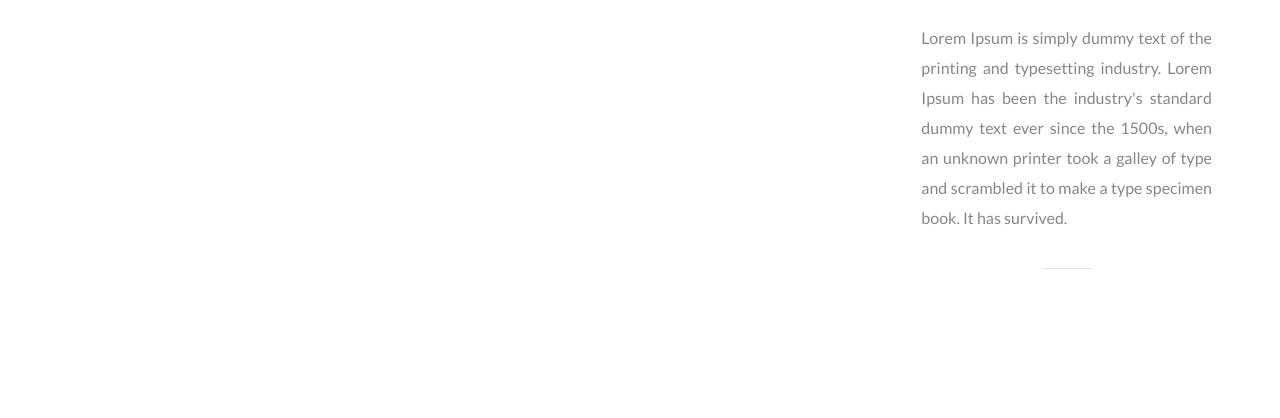
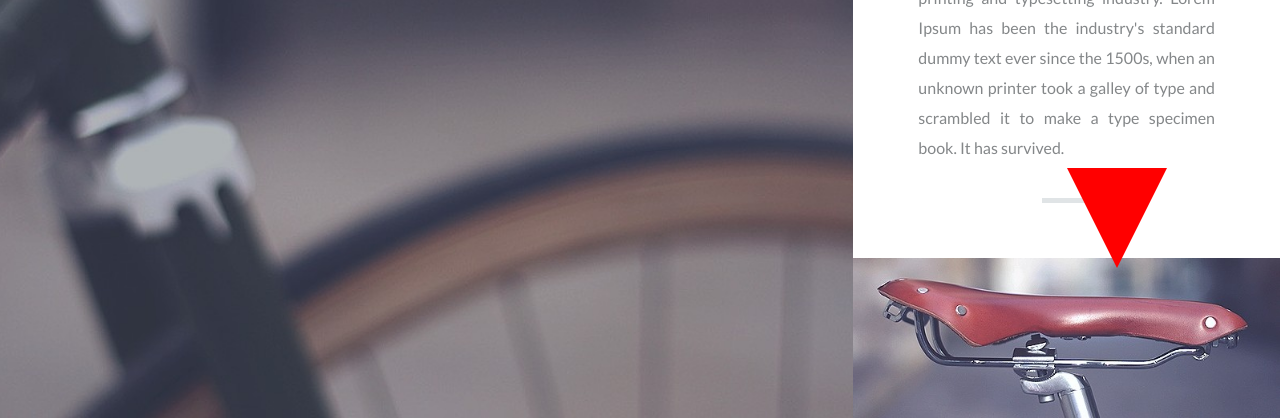
Before and after one commit to FuryCydonian/bicycle, a website: page src/index.pug in a window 1280 px wide. Shown: the part 1482-1900 px from the top of the page. Before the commit the page ends 1756 px from the top, so only its background shows below. Drawn offline with nearby package versions, Linux system fonts and the light colour scheme; files that its build step writes are made by us from their sources.

Commit message:
add images in brand block 1

```diff
--- a/src/styles/brands.scss
+++ b/src/styles/brands.scss
@@ -19,10 +19,24 @@
     }
 
     &__content {
-
+        padding: 70px 65px 55px 65px;
+        position: relative;
+        &::after {
+            content: '';
+            position: absolute;
+            bottom: -10px;
+            left: 50%;
+            // margin-left: -8%;
+            width: 0;
+            height: 0;
+            border-left: 50px solid transparent;
+            border-right: 50px solid transparent;
+            border-top: 100px solid red;
+        }
     }
 
     &__image {
+        padding: 0 0 37.51% 0;
         flex: 1 0 100%;
         background: url(/build/img/brands/brands__image_1.jpg) center / cover no-repeat;
     }
@@ -30,12 +44,19 @@
 }
 
 .item {
-
+    display: block;
+    position: relative;
+    height: 100%;
     &__logo {
 
     }
 
     &__image {
+        position: absolute;
+        width: 100%;
+        height: 100%;
+        top: 0;
+        left: 0;
         flex: 1 0 100%;
         background: url(/build/img/brands/item__image_1.jpg) center / cover no-repeat;
     }
@@ -45,23 +66,22 @@
     &__text {
         &--j {
             text-align: justify;
-            padding: 0 68px;
             font-size: 16px;
             line-height: 30px;
-            &:after {
+            &::after {
                 content: '';
+                z-index: 100;
                 display: block;
                 margin: 35px auto 0px auto;
                 width: 50px;
                 height: 1px;
                 background-color: rgba(100, 120, 129, 0.2);
-                margin-bottom: 5px;
+                padding-bottom: 5px;
             }
         }
     }
 
     &__icon {
-        margin-top: 70px;
     }
 
     &__title-1 {
```
Also changed, not shown: build/styles/style.css, 1 other file.
